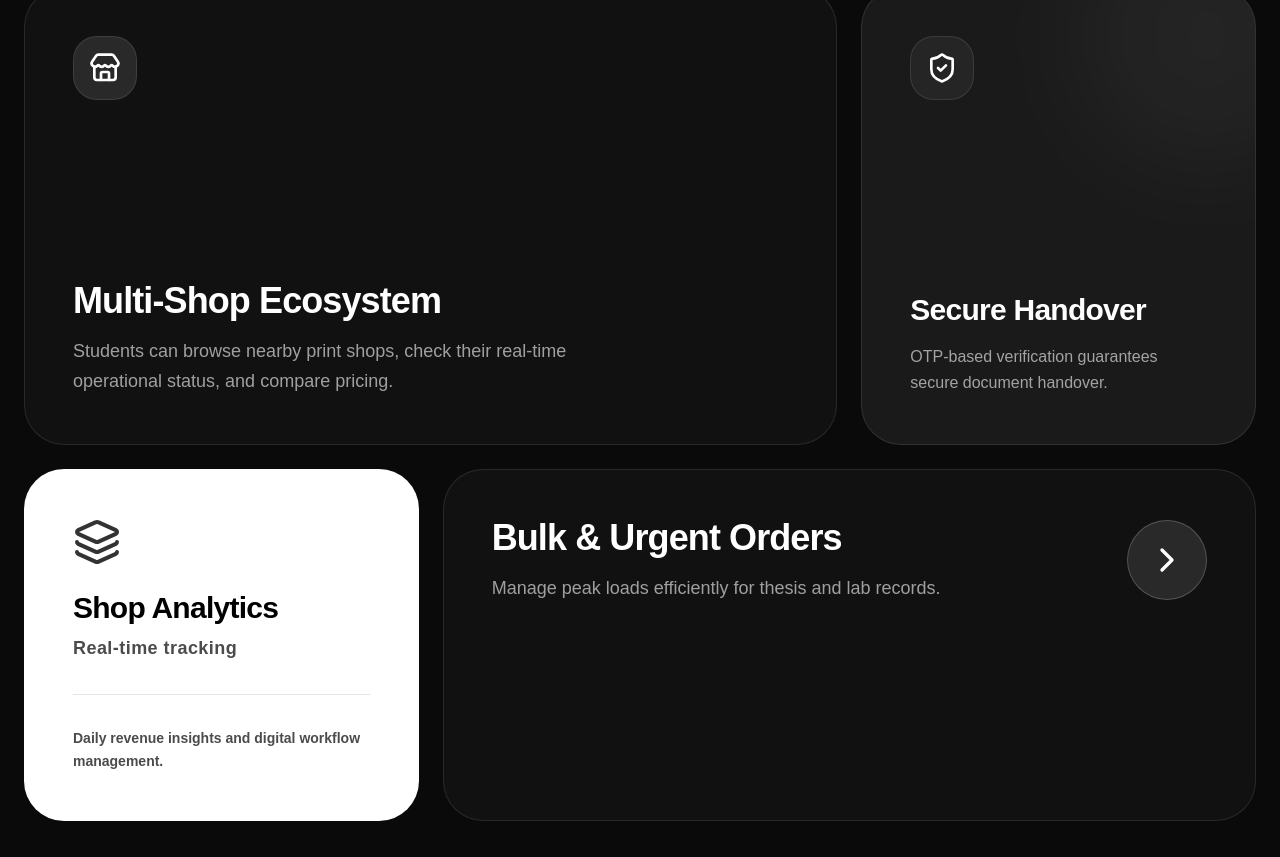
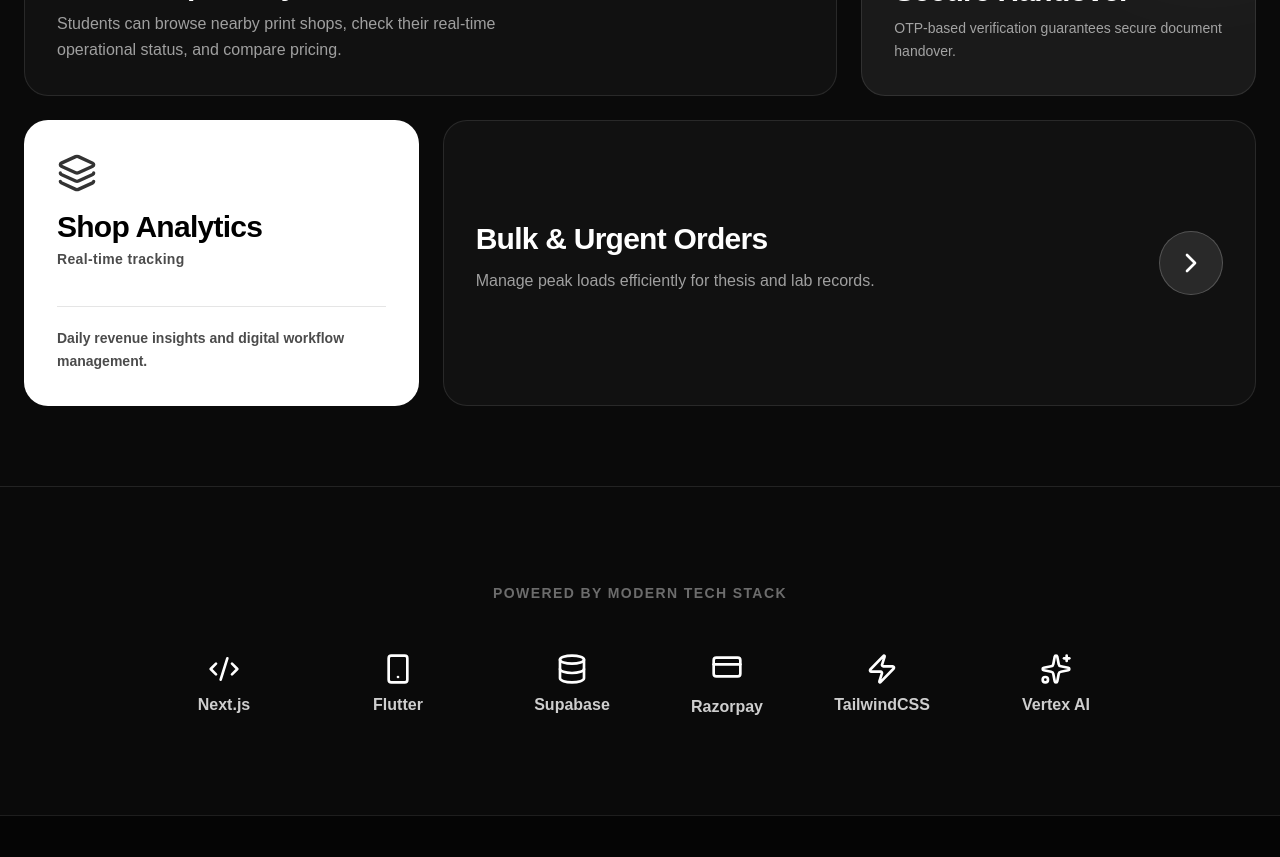
Before and after one commit to tanmay-mevada/Print-Stack, a Next.js app: page / in a window 1280 px wide. Shown: the part 1940-2797 px from the top of the page. Built offline with nearby package versions, Linux system fonts and the light colour scheme.

Commit message:
homepage is done

```diff
--- a/src/app/page.tsx
+++ b/src/app/page.tsx
@@ -22,6 +22,7 @@ import {
   Moon,
   Github,
   ArrowUp,
+
 } from "lucide-react";
 import { useTheme } from "@/context/ThemeContext";
 import Link from "next/link";
@@ -152,7 +153,7 @@ export default function Home() {
 
       {/* ================= MONOCHROME POLYMORPHIC HERO ================= */}
       <section
-        className={`relative w-full min-h-screen flex flex-col items-center justify-center overflow-hidden pt-28 pb-20 transition-colors duration-500 ${isDark ? "bg-[#0A0A0A]" : "bg-[#faf9f6]"}`}
+        className={`relative w-full min-h-screen lg:min-h-[85vh] flex flex-col items-center justify-center overflow-hidden pt-28 lg:pt-24 pb-20 lg:pb-12 transition-colors duration-500 ${isDark ? "bg-[#0A0A0A]" : "bg-[#faf9f6]"}`}
       >
         {/* Soft radial light */}
         <div
@@ -161,7 +162,7 @@ export default function Home() {
 
         {/* Floating Card 1 */}
         <div
-          className={`hidden lg:block absolute top-[20%] left-[7%] backdrop-blur-xl border p-6 rounded-3xl w-72 -rotate-6 hover:rotate-0 hover:scale-105 transition-all duration-500 ${isDark ? "bg-[#111111]/80 border-white/10 shadow-[0_20px_60px_rgba(0,0,0,0.8)]" : "bg-white/80 border-black/10 shadow-[0_20px_60px_rgba(0,0,0,0.1)]"}`}
+          className={`hidden lg:block absolute top-[25%] left-[8%] xl:left-[12%] backdrop-blur-xl border p-6 rounded-3xl w-72 -rotate-6 hover:rotate-0 hover:scale-105 transition-all duration-500 ${isDark ? "bg-[#111111]/80 border-white/10 shadow-[0_20px_60px_rgba(0,0,0,0.8)]" : "bg-white/80 border-black/10 shadow-[0_20px_60px_rgba(0,0,0,0.1)]"}`}
         >
           <div className="flex items-center gap-4">
             <div
@@ -193,7 +194,7 @@ export default function Home() {
 
         {/* Floating OTP Card */}
         <div
-          className={`hidden lg:block absolute bottom-[22%] right-[8%] backdrop-blur-xl p-8 rounded-[2.5rem] w-64 rotate-6 hover:rotate-0 hover:scale-110 transition-all duration-500 border ${isDark ? "bg-[#111111]/90 border-white/10 shadow-[0_30px_80px_rgba(0,0,0,0.9)] text-white" : "bg-stone-900/90 border-stone-800 shadow-[0_30px_80px_rgba(0,0,0,0.2)] text-white"}`}
+          className={`hidden lg:block absolute bottom-[15%] right-[8%] xl:right-[12%] backdrop-blur-xl p-8 rounded-[2.5rem] w-64 rotate-6 hover:rotate-0 hover:scale-110 transition-all duration-500 border ${isDark ? "bg-[#111111]/90 border-white/10 shadow-[0_30px_80px_rgba(0,0,0,0.9)] text-white" : "bg-stone-900/90 border-stone-800 shadow-[0_30px_80px_rgba(0,0,0,0.2)] text-white"}`}
         >
           <div className="flex justify-between items-center mb-5">
             <p
@@ -215,7 +216,7 @@ export default function Home() {
 
         {/* Floating Payment Chip */}
         <div
-          className={`hidden lg:flex absolute top-[38%] right-[14%] border px-6 py-4 rounded-full items-center gap-3 hover:scale-110 transition-all duration-400 ${isDark ? "bg-[#1A1A1A] border-white/10 shadow-[0_15px_40px_rgba(0,0,0,0.8)]" : "bg-white border-black/10 shadow-[0_15px_40px_rgba(0,0,0,0.1)]"}`}
+          className={`hidden lg:flex absolute top-[35%] right-[16%] xl:right-[20%] border px-6 py-4 rounded-full items-center gap-3 hover:scale-110 transition-all duration-400 ${isDark ? "bg-[#1A1A1A] border-white/10 shadow-[0_15px_40px_rgba(0,0,0,0.8)]" : "bg-white border-black/10 shadow-[0_15px_40px_rgba(0,0,0,0.1)]"}`}
         >
           <MousePointer2
             className={`w-5 h-5 transition-colors ${isDark ? "text-white" : "text-stone-900"}`}
@@ -229,15 +230,17 @@ export default function Home() {
 
         {/* Core Content */}
         <div className="relative z-10 text-center px-4 lg:px-6 max-w-5xl">
+          {/* FIX: Kept mb-14 for mobile, reduced to lg:mb-10 for desktop */}
           <div
-            className={`inline-flex items-center gap-3 px-6 py-2 rounded-full border text-xs font-black uppercase tracking-widest mb-14 backdrop-blur-lg shadow-sm transition-colors duration-500 ${isDark ? "bg-white/5 border-white/10 text-white/70" : "bg-black/5 border-black/10 text-stone-600"}`}
+            className={`inline-flex items-center gap-3 px-6 py-2 rounded-full border text-xs font-black uppercase tracking-widest mb-14 lg:mb-10 backdrop-blur-lg shadow-sm transition-colors duration-500 ${isDark ? "bg-white/5 border-white/10 text-white/70" : "bg-black/5 border-black/10 text-stone-600"}`}
           >
             <Sparkles className="w-4 h-4" />
             CVM Hackathon 2026 • PS: 227
           </div>
 
+          {/* FIX: Kept text-4xl for mobile, reduced desktop from 13rem to 10rem/11.5rem to fit better */}
           <h1
-            className={`text-4xl lg:text-[13rem] leading-[0.85] font-black tracking-[-0.06em] transition-colors duration-500  lg:tracking-normal tracking-widest ${isDark ? "text-white" : "text-stone-900"}`}
+            className={`text-4xl lg:text-[10rem] xl:text-[11.5rem] leading-[0.85] font-black tracking-[-0.06em] transition-colors duration-500 lg:tracking-tight tracking-widest ${isDark ? "text-white" : "text-stone-900"}`}
           >
             QUEUE-FREE
             <br />
@@ -248,14 +251,16 @@ export default function Home() {
             </span>
           </h1>
 
+          {/* FIX: Kept mt-6 for mobile, reduced desktop from lg:mt-10 to lg:mt-8 */}
           <p
-            className={`mt-6 md:mt-8 lg:mt-10 lg:text-xl sm:text-2xl font-medium max-w-3xl mx-auto leading-relaxed transition-colors duration-500 ${isDark ? "text-white/60" : "text-stone-600"}`}
+            className={`mt-6 md:mt-8 lg:mt-8 lg:text-xl sm:text-2xl font-medium max-w-3xl mx-auto leading-relaxed transition-colors duration-500 ${isDark ? "text-white/60" : "text-stone-600"}`}
           >
             Upload once. Compare prices. Pay instantly. Pick up securely. No
             noise. No chaos.
           </p>
 
-          <div className="mt-10 lg:mt-14 flex flex-col sm:flex-row justify-center items-center gap-6">
+          {/* FIX: Kept mt-10 for mobile, reduced desktop from lg:mt-14 to lg:mt-10 */}
+          <div className="mt-10 lg:mt-10 flex flex-col sm:flex-row justify-center items-center gap-6">
             <Link
               href="https://github.com/Aum-Ghodasara/PrintStack"
               target="_blank"
@@ -268,9 +273,9 @@ export default function Home() {
                               : "bg-stone-900 text-white hover:shadow-[0_20px_60px_rgba(0,0,0,0.2)]"
                           }`}
               >
-                Explore Prototype <ArrowRight className="w-5 h-5" />
+                Explore More<ArrowRight className="w-5 h-5" />
               </button>
-              {/* Mobile Auth Buttons */}
+              {/* Mobile Auth Buttons (Completely Unchanged) */}
               <div className="flex sm:hidden gap-3 mt-4">
                 <Link href="/login">
                   <button
@@ -414,15 +419,15 @@ export default function Home() {
       {/* ================= FEATURES GRID ================= */}
       <section
         id="features"
-        className={`py-20 md:py-32 px-5 md:px-6 transition-colors duration-500 ${
+        className={`py-16 md:py-20 px-5 md:px-6 transition-colors duration-500 ${
           isDark ? "bg-[#0A0A0A]" : "bg-[#faf9f6]"
         }`}
       >
         <div className="max-w-7xl mx-auto">
-          <div className="grid grid-cols-1 md:grid-cols-12 gap-6">
+          <div className="grid grid-cols-1 md:grid-cols-12 gap-5 md:gap-6">
             {/* Large Feature - Shop Ecosystem */}
             <div
-              className={`md:col-span-8 group rounded-2xl md:rounded-[2.5rem] p-6 md:p-12 border transition-all duration-500 overflow-hidden relative ${
+              className={`md:col-span-8 group rounded-2xl md:rounded-3xl p-6 md:p-8 border transition-all duration-500 overflow-hidden relative flex flex-col ${
                 isDark
                   ? "bg-[#111111] border-white/10 hover:border-white/30"
                   : "bg-white border-black/10 hover:border-black/30"
@@ -434,16 +439,17 @@ export default function Home() {
                 }`}
               />
 
-              <div className="h-full flex flex-col justify-between min-h-[240px] md:min-h-[360px]">
+              {/* FIX: Drastically reduced min-h from 360px to 240px */}
+              <div className="h-full flex flex-col justify-between min-h-[180px] md:min-h-[240px]">
                 <div
-                  className={`w-14 h-14 md:w-16 md:h-16 border rounded-2xl md:rounded-3xl flex items-center justify-center mb-5 md:mb-6 transition-all duration-500 group-hover:rotate-6 ${
+                  className={`w-12 h-12 md:w-14 md:h-14 border rounded-xl md:rounded-2xl flex items-center justify-center transition-all duration-500 group-hover:rotate-6 ${
                     isDark
                       ? "bg-white/10 border-white/10 group-hover:bg-white"
                       : "bg-black/5 border-black/10 group-hover:bg-stone-900"
                   }`}
                 >
                   <Store
-                    className={`w-6 h-6 md:w-8 md:h-8 transition-colors ${
+                    className={`w-5 h-5 md:w-6 md:h-6 transition-colors ${
                       isDark
                         ? "text-white group-hover:text-black"
                         : "text-stone-900 group-hover:text-white"
@@ -451,16 +457,16 @@ export default function Home() {
                   />
                 </div>
 
-                <div>
+                <div className="mt-6 md:mt-8">
                   <h3
-                    className={`text-2xl md:text-4xl font-black tracking-tight mb-3 md:mb-4 transition-colors ${
+                    className={`text-2xl md:text-3xl font-black tracking-tight mb-2 transition-colors ${
                       isDark ? "text-white" : "text-stone-900"
                     }`}
                   >
                     Multi-Shop Ecosystem
                   </h3>
                   <p
-                    className={`text-sm md:text-lg font-medium leading-relaxed max-w-lg transition-colors ${
+                    className={`text-sm md:text-base font-medium leading-relaxed max-w-lg transition-colors ${
                       isDark ? "text-white/60" : "text-stone-600"
                     }`}
                   >
@@ -473,7 +479,7 @@ export default function Home() {
 
             {/* Security Card */}
             <div
-              className={`md:col-span-4 group rounded-2xl md:rounded-[2.5rem] p-6 md:p-12 text-white border relative overflow-hidden transition-colors duration-500 ${
+              className={`md:col-span-4 group rounded-2xl md:rounded-3xl p-6 md:p-8 text-white border relative overflow-hidden transition-colors duration-500 flex flex-col ${
                 isDark
                   ? "bg-[#1A1A1A] border-white/10"
                   : "bg-stone-900 border-stone-800"
@@ -485,23 +491,23 @@ export default function Home() {
                 }`}
               />
 
-              <div className="relative z-10 flex flex-col justify-between min-h-[240px] md:min-h-[360px]">
+              <div className="relative z-10 h-full flex flex-col justify-between min-h-[180px] md:min-h-[240px]">
                 <div
-                  className={`w-14 h-14 md:w-16 md:h-16 border rounded-2xl md:rounded-3xl flex items-center justify-center mb-5 md:mb-6 ${
+                  className={`w-12 h-12 md:w-14 md:h-14 border rounded-xl md:rounded-2xl flex items-center justify-center ${
                     isDark
                       ? "bg-white/5 border-white/10"
                       : "bg-white/10 border-white/20"
                   }`}
                 >
-                  <ShieldCheck className="w-6 h-6 md:w-8 md:h-8 text-white" />
+                  <ShieldCheck className="w-5 h-5 md:w-6 md:h-6 text-white" />
                 </div>
 
-                <div>
-                  <h3 className="text-2xl md:text-3xl font-black tracking-tight mb-3 md:mb-4 text-white">
+                <div className="mt-6 md:mt-8">
+                  <h3 className="text-2xl md:text-3xl font-black tracking-tight mb-2 text-white">
                     Secure Handover
                   </h3>
                   <p
-                    className={`text-sm md:text-base font-medium leading-relaxed ${
+                    className={`text-sm font-medium leading-relaxed ${
                       isDark ? "text-white/60" : "text-stone-300"
                     }`}
                   >
@@ -511,28 +517,31 @@ export default function Home() {
               </div>
             </div>
 
-            {/* Shopkeeper Analytics */}
+            {/* Shop Analytics */}
             <div
-              className={`md:col-span-4 rounded-2xl md:rounded-[2.5rem] p-6 md:p-12 hover:scale-[1.02] transition-all duration-500 border ${
+              className={`md:col-span-4 rounded-2xl md:rounded-3xl p-6 md:p-8 hover:scale-[1.02] transition-all duration-500 border flex flex-col ${
                 isDark
                   ? "bg-white text-black border-transparent"
                   : "bg-stone-900 text-white border-stone-800"
               }`}
             >
-              <div className="h-full flex flex-col justify-center">
+              {/* FIX: Reduced min-h to 220px to keep bottom row compact */}
+              <div className="h-full flex flex-col justify-between min-h-[200px] md:min-h-[220px]">
+                <div>
                   <Layers
-                  className={`w-10 md:w-12 h-10 md:h-12 mb-5 md:mb-6 ${
+                    className={`w-8 md:w-10 h-8 md:h-10 mb-4 ${
                       isDark ? "text-black/80" : "text-white/80"
                     }`}
                   />
-                <h3 className="text-2xl md:text-3xl font-black tracking-tight mb-2">
+                  <h3 className="text-2xl md:text-3xl font-black tracking-tight mb-1">
                     Shop Analytics
                   </h3>
-                <p className="text-sm md:text-lg font-bold tracking-wide opacity-70">
+                  <p className="text-sm font-bold tracking-wide opacity-70">
                     Real-time tracking
                   </p>
+                </div>
 
-                <div className="mt-6 md:mt-8 pt-6 md:pt-8 border-t border-black/10">
+                <div className="mt-5 pt-5 border-t border-black/10">
                   <p className="text-xs md:text-sm font-semibold leading-relaxed opacity-70">
                     Daily revenue insights and digital workflow management.
                   </p>
@@ -540,18 +549,18 @@ export default function Home() {
               </div>
             </div>
 
-            {/* CTA Card */}
+            {/* CTA Card (Bulk Orders) */}
             <div
-              className={`md:col-span-8 group rounded-2xl md:rounded-[2.5rem] p-6 md:p-12 border transition-all duration-500 cursor-pointer ${
+              className={`md:col-span-8 group rounded-2xl md:rounded-3xl p-6 md:p-8 border transition-all duration-500 cursor-pointer flex flex-col ${
                 isDark
                   ? "bg-[#111111] border-white/10 hover:bg-white"
                   : "bg-white border-black/10 hover:bg-stone-900"
               }`}
             >
-              <div className="flex flex-col sm:flex-row items-start sm:items-center justify-between gap-6">
-                <div className="space-y-3 md:space-y-4">
+              <div className="flex flex-col sm:flex-row items-start sm:items-center justify-between gap-6 h-full min-h-[200px] md:min-h-[220px]">
+                <div className="space-y-2 md:space-y-3 max-w-xl">
                   <h3
-                    className={`text-2xl md:text-4xl font-black tracking-tight transition-colors ${
+                    className={`text-2xl md:text-3xl font-black tracking-tight transition-colors ${
                       isDark
                         ? "text-white group-hover:text-black"
                         : "text-stone-900 group-hover:text-white"
@@ -560,7 +569,7 @@ export default function Home() {
                     Bulk & Urgent Orders
                   </h3>
                   <p
-                    className={`text-sm md:text-lg font-medium transition-colors ${
+                    className={`text-sm md:text-base font-medium transition-colors ${
                       isDark
                         ? "text-white/60 group-hover:text-black/60"
                         : "text-stone-600 group-hover:text-white/60"
@@ -568,10 +577,9 @@ export default function Home() {
                   >
                     Manage peak loads efficiently for thesis and lab records.
                   </p>
-                </div>
 
-                {/* Mobile Description (same style as other cards) */}
-                <div className="md:hidden mt-4">
+                  {/* Mobile Description */}
+                  <div className="md:hidden mt-3">
                     <p
                       className={`text-sm font-medium leading-relaxed ${
                         isDark
@@ -583,17 +591,18 @@ export default function Home() {
                       digital workflow and priority handling.
                     </p>
                   </div>
+                </div>
 
                 {/* Desktop Arrow */}
                 <div
-                  className={`hidden md:flex w-20 h-20 border rounded-full items-center justify-center transition-all duration-500 shrink-0 ${
+                  className={`hidden md:flex w-16 h-16 border rounded-full items-center justify-center transition-all duration-500 shrink-0 ${
                     isDark
                       ? "bg-white/10 border-white/20 group-hover:bg-black"
                       : "bg-black/5 border-black/10 group-hover:bg-white"
                   }`}
                 >
                   <ChevronRight
-                    className={`w-10 h-10 transition-colors ${
+                    className={`w-8 h-8 transition-colors ${
                       isDark ? "text-white" : "text-stone-900"
                     }`}
                   />
@@ -603,10 +612,7 @@ export default function Home() {
           </div>
         </div>
       </section>
-
-      {/* ================= TECH STACK ================= */}
       <section
-        id="tech-stack"
         className={`py-20 md:py-24 px-5 md:px-6 border-t transition-colors duration-500 ${
           isDark
             ? "bg-[#0A0A0A] border-white/10"
@@ -615,7 +621,7 @@ export default function Home() {
       >
         <div className="max-w-5xl mx-auto text-center">
           <p
-            className={`font-bold uppercase tracking-widest text-sm md:text-lg lg:text-xl mb-10 md:mb-12 transition-colors ${
+            className={`font-bold uppercase tracking-widest text-xs md:text-sm mb-10 md:mb-12 transition-colors ${
               isDark ? "text-white/40" : "text-stone-400"
             }`}
           >
@@ -678,19 +684,7 @@ export default function Home() {
               </span>
             </div>
 
-            {/* PhonePe */}
-            <div className="flex flex-col items-center gap-3">
-              {" "}
-              <CreditCard
-                className={`w-8 h-8 ${isDark ? "text-white" : "text-stone-800"}`}
-              />{" "}
-              <span
-                className={`font-bold ${isDark ? "text-white/80" : "text-stone-700"}`}
-              >
-                {" "}
-                Razorpay{" "}
-              </span>{" "}
-            </div>
+           <div className="flex flex-col items-center gap-3"> <CreditCard className={`w-8 h-8 ${isDark ? "text-white" : "text-stone-800"}`} />{" "} <span className={`font-bold ${isDark ? "text-white/80" : "text-stone-700"}`}> Razorpay </span> </div>
 
             {/* Tailwind */}
             <div className="flex flex-col items-center justify-center text-center min-w-[110px]">
@@ -726,7 +720,6 @@ export default function Home() {
           </div>
         </div>
       </section>
-
       {/* ================= FOOTER ================= */}
       <footer
         className={`py-16 px-6 border-t transition-colors duration-500 ${
```
Lines whose indentation alone changed are shown as unchanged.
